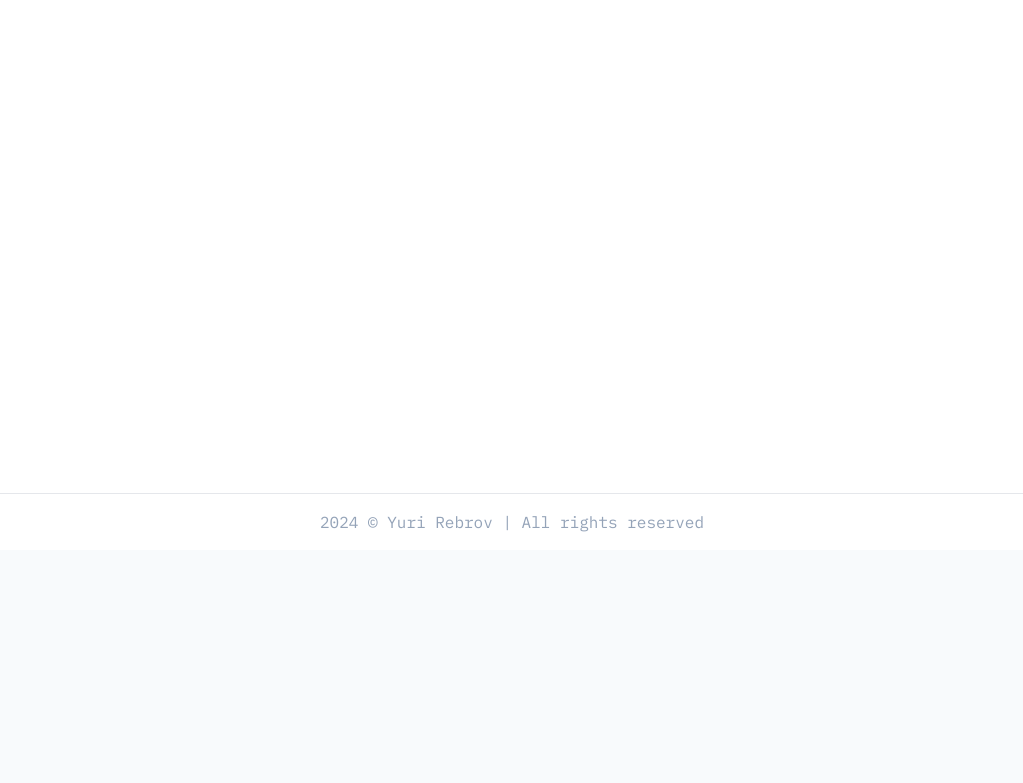
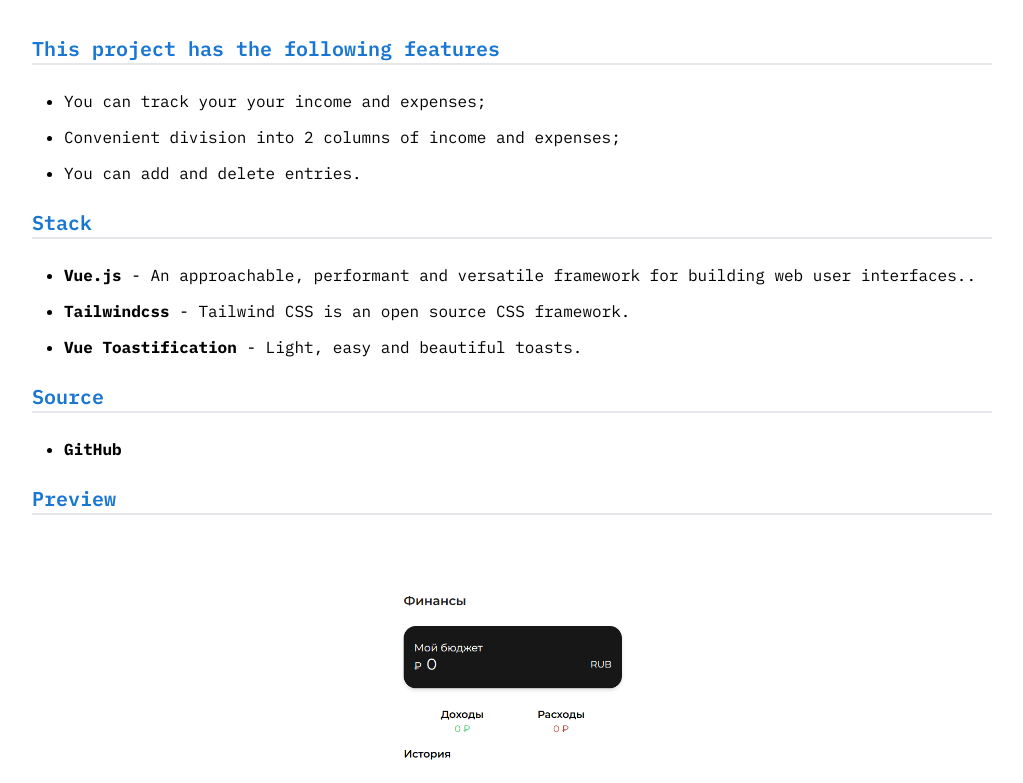
Before and after one commit to RebrovYura/yurirebrov-dev-v2, a Next.js app: page /works/expense-tracker in a window 1280 px wide. Shown: the part 330-1113 px from the top of the page, without its empty margins (128-1151 px from the left). Before the commit the page ends 880 px from the top, so only its background shows below. Built offline with nearby package versions, Linux system fonts and the light colour scheme.

Commit message:
ADD: expense-tracker page

```diff
--- a/app/works/chat/page.tsx
+++ b/app/works/chat/page.tsx
@@ -24,10 +24,6 @@ export default function Page() {
     <PageTransition>
       <Breadcrumb>Chat App</Breadcrumb>
       <ContentTitle text="Welcome to the Chat App!" />
-      <div className="grid grid-cols-1 md:grid-cols-2 gap-8">
-        <ContentImage src={signup} alt="Sign Up page" />
-        <ContentImage src={mainPage} alt="Main page" />
-      </div>
       <MotionDiv
         variants={variants}
         initial="hidden"
@@ -91,15 +87,16 @@ export default function Page() {
         <ContentSubTitle text="Source" />
         <ContentList>
           <li>
-            <Link
-              href="https://github.com/RebrovYura/chat-app"
-              target="_blank"
-              className="hover:underline"
-            >
+            <ContentLink href="https://github.com/RebrovYura/chat-app">
               GitHub
-            </Link>
+            </ContentLink>
           </li>
         </ContentList>
+        <ContentSubTitle text="Preview" />
+        <div className="grid grid-cols-1 gap-2 place-items-center">
+          <ContentImage src={signup} alt="Sign Up page" />
+          <ContentImage src={mainPage} alt="Main page" />
+        </div>
       </MotionDiv>
     </PageTransition>
   );
--- a/app/works/converter/page.tsx
+++ b/app/works/converter/page.tsx
@@ -24,9 +24,6 @@ export default function Page() {
     <PageTransition>
       <Breadcrumb>Converter App</Breadcrumb>
       <ContentTitle text="Welcome to the Converter App!" />
-
-      {/* <div className="grid grid-cols-1 md:grid-cols-2 gap-8">
-      </div> */}
       <MotionDiv
         variants={variants}
         initial="hidden"
@@ -88,13 +85,9 @@ export default function Page() {
         <ContentSubTitle text="Source" />
         <ContentList>
           <li>
-            <Link
-              href="https://github.com/RebrovYura/currency-converter-app"
-              target="_blank"
-              className="hover:underline"
-            >
+            <ContentLink href="https://github.com/RebrovYura/currency-converter-app">
               GitHub
-            </Link>
+            </ContentLink>
           </li>
         </ContentList>
         <ContentSubTitle text="Preview" />
--- a/app/works/expense-tracker/page.tsx
+++ b/app/works/expense-tracker/page.tsx
@@ -1,12 +1,91 @@
 import Breadcrumb from "@/app/ui/Breadcrumb";
-import { ContentTitle } from "@/app/ui/Content";
+import {
+  ContentImage,
+  ContentLink,
+  ContentList,
+  ContentSubTitle,
+  ContentTitle,
+} from "@/app/ui/Content";
+import { MotionDiv } from "@/app/ui/Motion/MotionClient";
 import PageTransition from "@/app/ui/Motion/PageTransition";
+import mainPage from "@/public/works/expense-tracker/expense-tracker.png";
+
+const variants = {
+  hidden: { opacity: 0, x: 30, y: 0 },
+  enter: { opacity: 1, x: 0, y: 0 },
+  exit: { opacity: 0, x: -30, y: 0 },
+};
 
 export default function Page() {
   return (
     <PageTransition>
       <Breadcrumb>Expense Tracker App</Breadcrumb>
       <ContentTitle text="Welcome to the Expense Tracker App!" />
+      <MotionDiv
+        variants={variants}
+        initial="hidden"
+        whileInView="enter"
+        viewport={{ once: true }}
+        exit="exit"
+        transition={{ duration: 0.4, type: "easeInOut" }}
+      >
+        <ContentSubTitle text="This project has the following features" />
+        <ContentList>
+          <li>You can track your your income and expenses;</li>
+          <li>Convenient division into 2 columns of income and expenses;</li>
+          <li>You can add and delete entries.</li>
+        </ContentList>
+      </MotionDiv>
+      <MotionDiv
+        variants={variants}
+        initial="hidden"
+        whileInView="enter"
+        viewport={{ once: true }}
+        exit="exit"
+        transition={{ duration: 0.4, type: "easeInOut" }}
+      >
+        <ContentSubTitle text="Stack" />
+        <ContentList>
+          <li>
+            <ContentLink href="https://vuejs.org/">Vue.js</ContentLink> - An
+            approachable, performant and versatile framework for building web
+            user interfaces..
+          </li>
+          <li>
+            <ContentLink href="https://tailwindcss.com/">
+              Tailwindcss
+            </ContentLink>{" "}
+            - Tailwind CSS is an open source CSS framework.
+          </li>
+          <li>
+            <ContentLink href="https://vue-toastification.maronato.dev/">
+              Vue Toastification
+            </ContentLink>{" "}
+            - Light, easy and beautiful toasts.
+          </li>
+        </ContentList>
+      </MotionDiv>
+      <MotionDiv
+        variants={variants}
+        initial="hidden"
+        whileInView="enter"
+        viewport={{ once: true }}
+        exit="exit"
+        transition={{ duration: 0.4, type: "easeInOut" }}
+      >
+        <ContentSubTitle text="Source" />
+        <ContentList>
+          <li>
+            <ContentLink href="https://github.com/RebrovYura/vue3-expense-tracker">
+              GitHub
+            </ContentLink>
+          </li>
+        </ContentList>
+        <ContentSubTitle text="Preview" />
+        <div className="grid grid-cols-1 gap-2 place-items-center">
+          <ContentImage src={mainPage} alt="Main page" />
+        </div>
+      </MotionDiv>
     </PageTransition>
   );
 }
```
Also changed, not shown: public/works/expense-tracker/expense-tracker.png (added).
